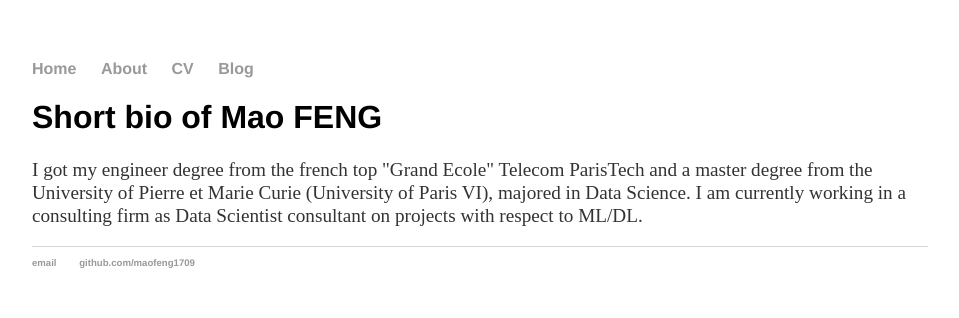
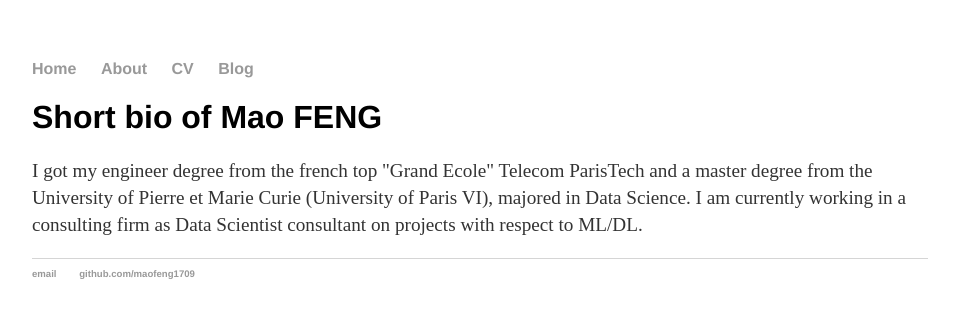
Before and after one commit to maofeng1709/maofeng.github.io, a Jekyll site: the page built from about/index.html, in a window 1280 px wide. Shown: the top 318 px of the page, without its empty margins (160-1119 px from the left). Built offline with Jekyll 4.4.1, drawn with Linux system fonts in a browser that asks for light colours.

Commit message:
Update main.css

```diff
--- a/css/main.css
+++ b/css/main.css
@@ -25,7 +25,7 @@ h1 {
 }
 p {
     font-size: 1.2em;
-    line-height: 1.2em;
+    line-height: 1.4em;
     color: #333;
 }
 footer {
```
